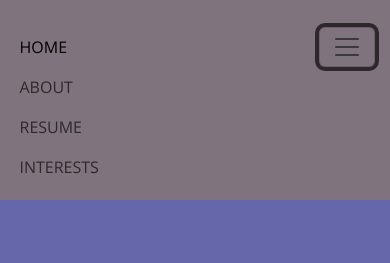
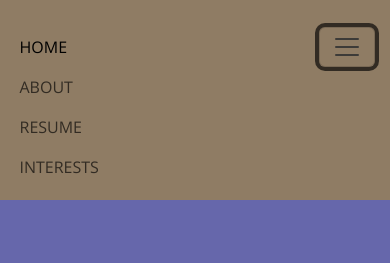
Before and after one commit to stegianna/stegianna.github.io, a plain HTML site: page index.html in a window 390 px wide. Both pictures are taken after a click on the button 347 px from the left and 44 px from the top of the page. Shown: the top 263 px of the page. Drawn offline with nearby package versions, Linux system fonts and the light colour scheme.

Commit message:
Removed transparency when navbar is open in mobile version

```diff
--- a/style.css
+++ b/style.css
@@ -388,7 +388,7 @@
     }
 
     .header-transparent:has(div.show){
-        background: #8f7c64a0;
+        background: #8f7c64;
         height: 200px;
     }
 
```
